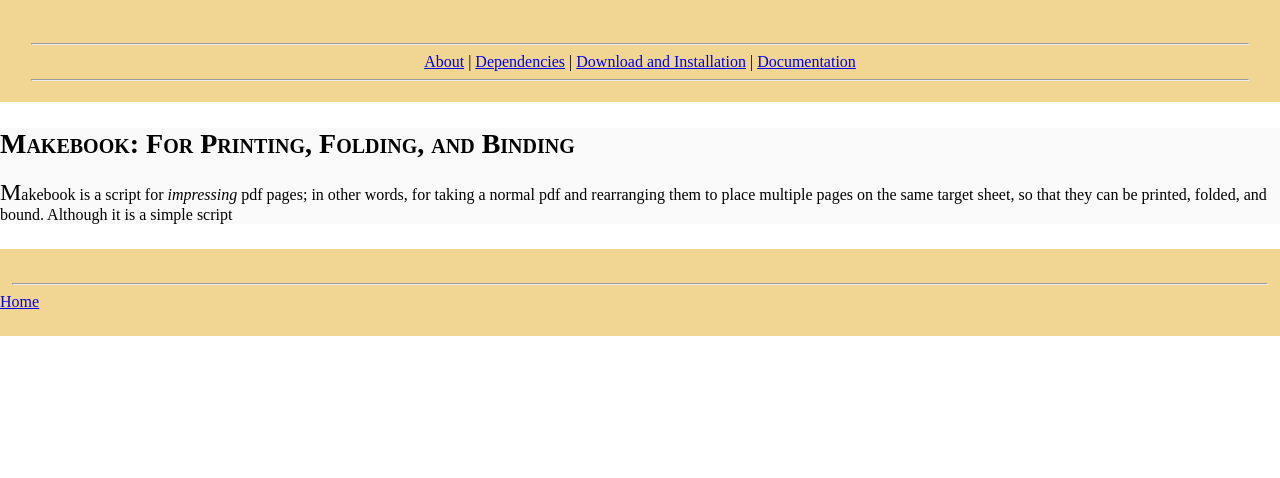
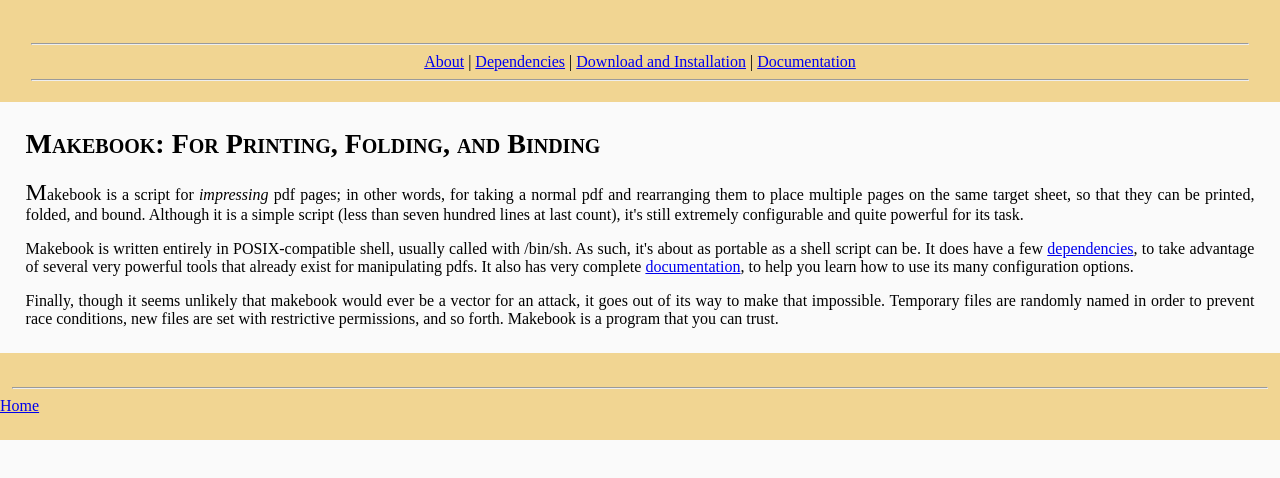
Before and after one commit to dgoodmaniii/makebook, a plain HTML site: page index.html in a window 1280 px wide. Shown: the part 106-584 px from the top of the page. Drawn offline with Linux system fonts and the light colour scheme.

Commit message:
Wrote up an index page.

```diff
--- a/index.html
+++ b/index.html
@@ -54,7 +54,25 @@ AMDG
 <em>impressing</em> pdf pages; in other words, for taking a
 normal pdf and rearranging them to place multiple pages on
 the same target sheet, so that they can be printed, folded,
-and bound.  Although it is a simple script
+and bound.  Although it is a simple script (less than seven
+hundred lines at last count), it's still extremely
+configurable and quite powerful for its task.</p>
+
+<p>Makebook is written entirely in POSIX-compatible shell,
+usually called with /bin/sh.  As such, it's about as
+portable as a shell script can be.  It does have a few <a
+href="depends.html">dependencies</a>, to take advantage of
+several very powerful tools that already exist for
+manipulating pdfs.  It also has very complete <a
+href="docs.html">documentation</a>, to help you learn how to
+use its many configuration options.</p>
+
+<p>Finally, though it seems unlikely that makebook would
+ever be a vector for an attack, it goes out of its way to
+make that impossible.  Temporary files are randomly named in
+order to prevent race conditions, new files are set with
+restrictive permissions, and so forth.  Makebook is a
+program that you can trust.</p>
 
 
 </div> <!-- end mainpart -->
--- a/mb_sty.css
+++ b/mb_sty.css
@@ -9,6 +9,7 @@ body {
 	border:  0px;
 	padding:  0px;
 	margin:  0px;
+	background-color:  #fafafa;
 }
 
 .amdg {
@@ -69,7 +70,10 @@ body {
 	margin:  0pt;
 	border:  0pt;
 	padding:  0pt;
+	padding-right:  2%;
+	padding-left:  2%;
 	color:  black;
+	text-align:  justify;
 	background-color: #fafafa;
 }
 
```
